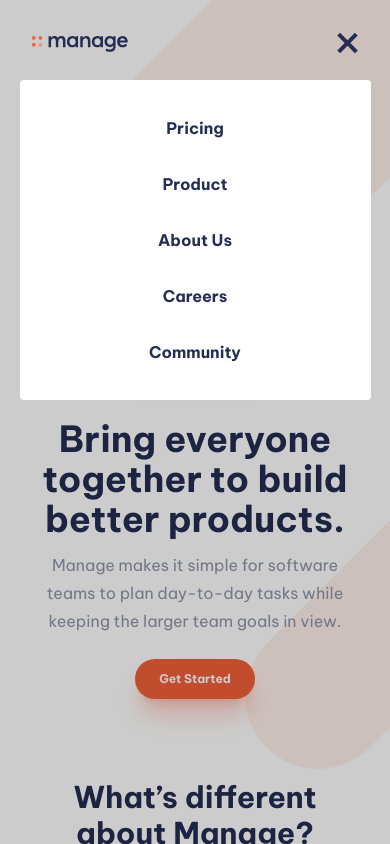
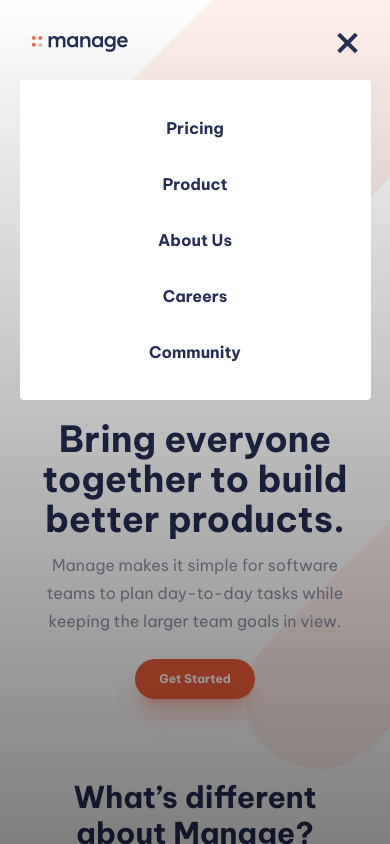
Before and after one commit to VickyAzola/ManageLandingPage, a React (Vite) app: page / in a window 390 px wide. Both pictures are taken after a click on the button 345 px from the left and 41 px from the top of the page. Shown: the top 844 px of the page. Built offline with nearby package versions, Linux system fonts and the light colour scheme.

Commit message:
Update Navbar.jsx

```diff
--- a/src/components/Navbar.jsx
+++ b/src/components/Navbar.jsx
@@ -89,7 +89,7 @@ function Navbar() {
                 {/* Mobile Navigation Menu */}
                 {nav && <div
                     onClick={showNavbar}
-                    className="block md:hidden min-h-screen bg-black/20 min-w-[100%]"
+                    className="block md:hidden min-h-screen bg-gradient-to-b from-transparent to-black/50 min-w-[100%]"
                 >
                 </div>}
                 <ul className={`fixed inset-x-0 top-[5rem] mx-auto w-[90%] bg-white py-5 rounded z-10 md:hidden transition-transform duration-700 ease-in-out
```
